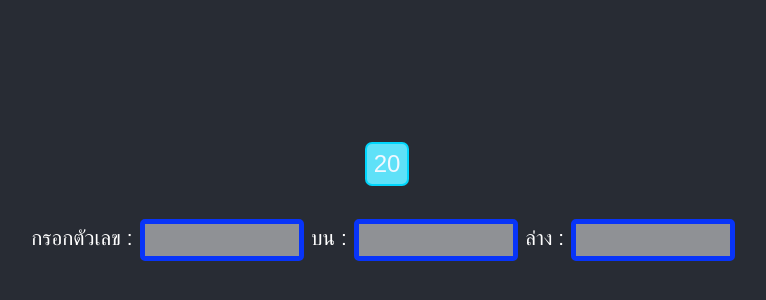
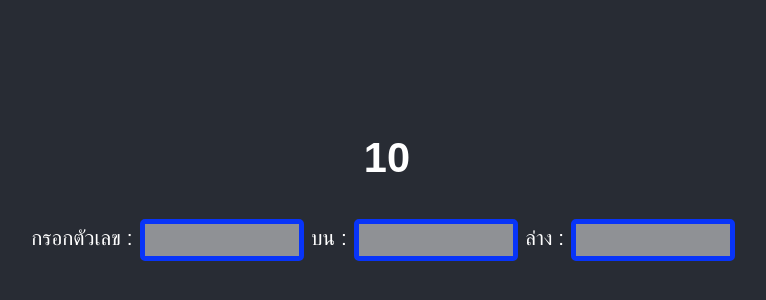
Before and after one commit to yajokgta/React, a React (Create React App) app in the folder leaning/: page / in a window 1280 px wide. Shown: the part 226-526 px from the top of the page, without its empty margins (253-1019 px from the left). Built offline with nearby package versions, Linux system fonts and the light colour scheme.

Commit message:
update test

```diff
--- a/leaning/src/App.js
+++ b/leaning/src/App.js
@@ -2,17 +2,18 @@ import logo from './logo.svg';
 import './App.css';
 var logic = require("./logic.js");
 function App() {
-  var numberbt = 20;
+  var numberbt = 10;
 
-  var shownumber = <button className= "btnshow" value="Show">{numberbt}</button>
+  var shownumber = <label>{numberbt}</label>
   return (
+    //testing
     <div className="App">
       <header className="App-header">
         <div>
           <div className="numberlist-item">
             <h1>{shownumber}</h1>
           </div>
-        </div>
+          </div>
           <div>
           <label>กรอกตัวเลข :</label>&nbsp;
           <input type="text" className="number" name="number" id="number"></input>&nbsp;
```
